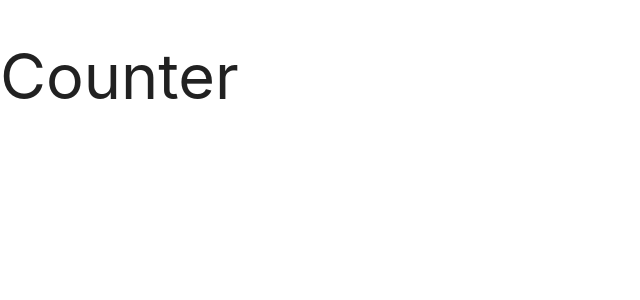
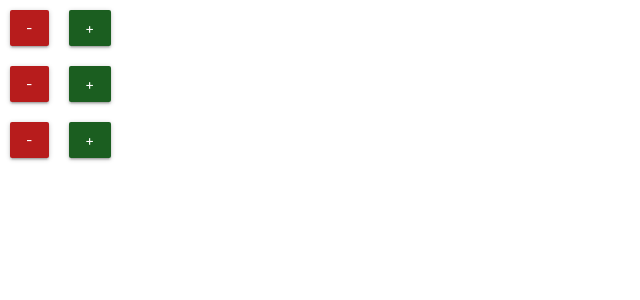
Before and after one commit to MauricioFe/ExercicioReact, a React (Create React App) app in the folder aula-05/react-counter01/: page / in a window 1280 px wide. Shown: the top 300 px of the page, without its empty margins (0-640 px from the left). Built offline with nearby package versions, Linux system fonts and the light colour scheme.

Commit message:
Estrutura de um component

```diff
--- a/aula-05/react-counter01/src/App.js
+++ b/aula-05/react-counter01/src/App.js
@@ -2,6 +2,12 @@ import React, { Component } from 'react';
 import Counter from './components/Counter/Counter';
 export default class App extends Component {
   render() {
-    return <Counter />;
+    return (
+      <div>
+        <Counter />
+        <Counter />
+        <Counter />
+      </div>
+    );
   }
 }
--- a/aula-05/react-counter01/src/components/Counter/Counter.js
+++ b/aula-05/react-counter01/src/components/Counter/Counter.js
@@ -1,10 +1,21 @@
-import React, { Component } from 'react'
-
+import React, { Component } from 'react';
+import css from './counter.module.css';
 export default class Counter extends Component {
+    constructor() {
+        super();
+        this.state = {
+            currentCounter: 2
+        }
+    }
+    handleClick = () => {
+        this.state--;
+    }
     render() {
         return (
-            <div>
-                <h1>Counter</h1>
+            <div className={css.counterContainer}>
+                <button onClick={this.handleClick} className="waves-effect waves-light btn red darken-4">-</button>
+                <span className={css.counterValue}>{this.currentCounter}</span>
+                <button className="waves-effect waves-light btn green darken-4">+</button>
             </div>
         )
     }
--- /dev/null
+++ b/aula-05/react-counter01/src/components/Counter/counter.module.css
@@ -0,0 +1,9 @@
+.counterContainer{
+    padding: 10px;
+}
+
+.counterValue{
+    padding: 10px;
+    font-size: 1.2rem;
+    font-family: Consolas, monospace;
+}
```
Also changed, not shown: 1 other file (tests, documents, lock files or other folders).
